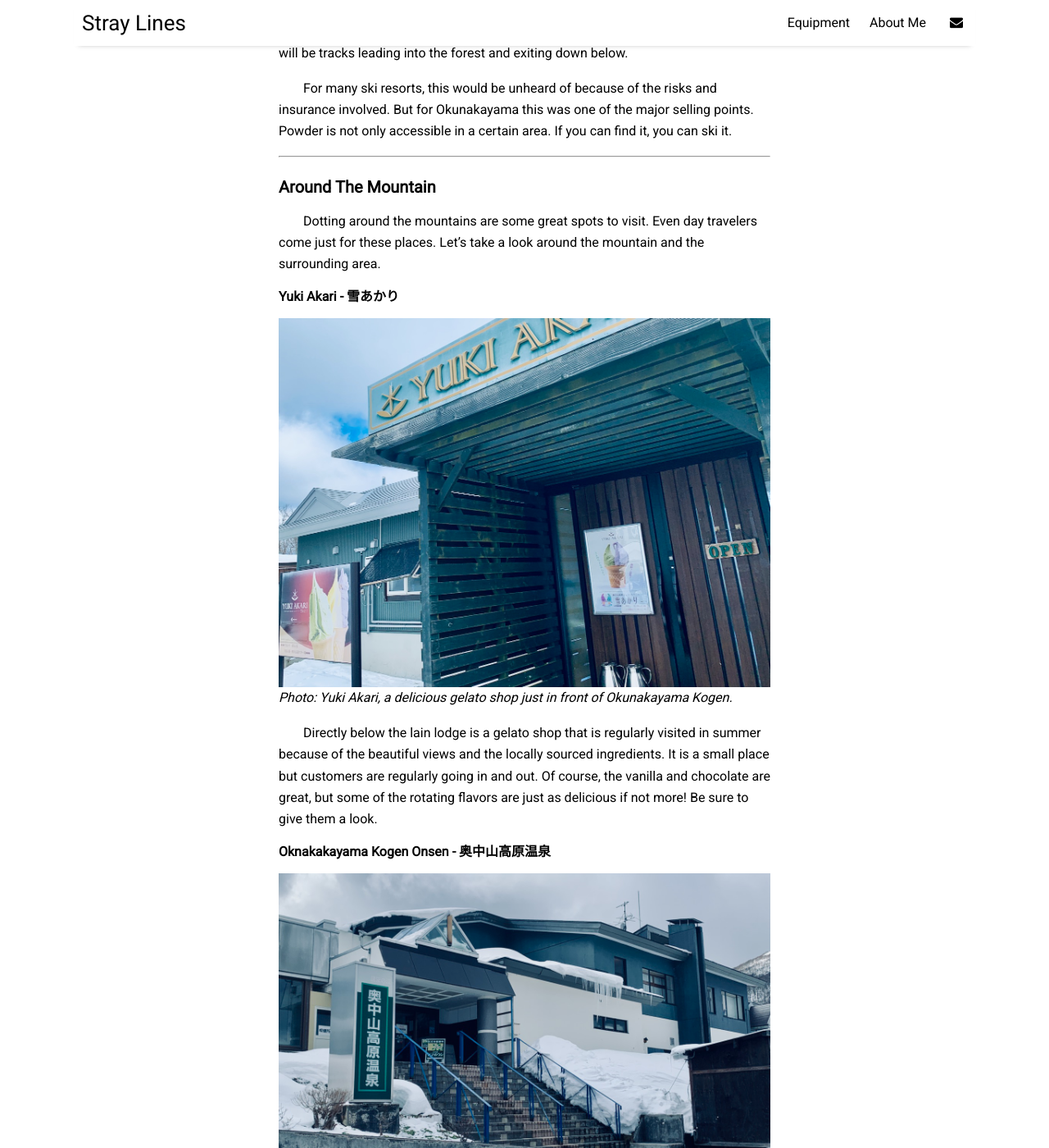
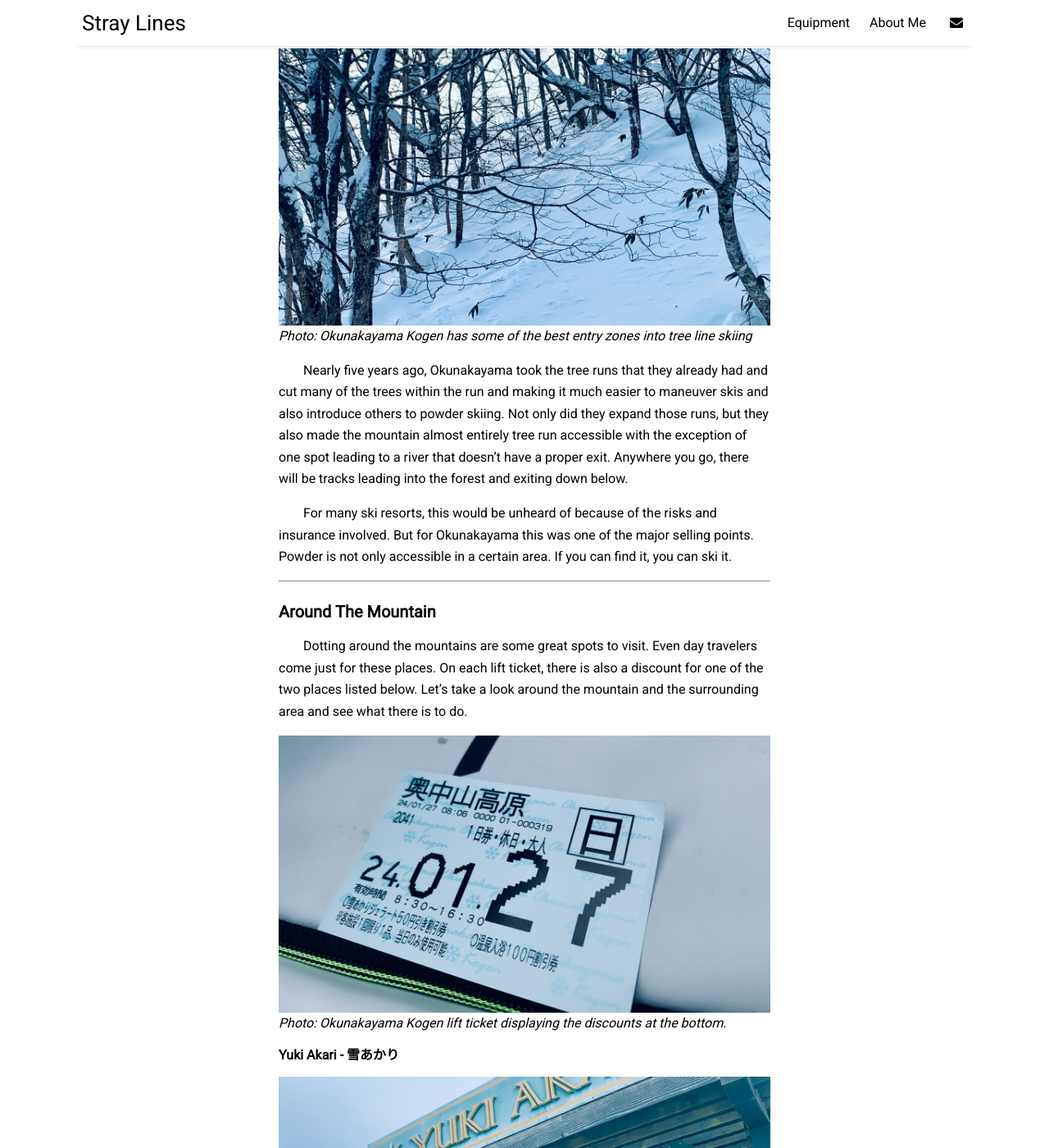
Before and after one commit to eliotcochrane/eliotcochrane.github.io, a Jekyll site: the page built from wip/okunakayama-kogen-2324.md, in a window 1280 px wide and 1400 px high, scrolled down 2357 px. Shown: the whole window at 82% size. Built offline with Jekyll 4.4.1, drawn with Linux system fonts in a browser that asks for light colours; nearby versions of some CDN libraries; some of the changed text lies outside the part shown.

Commit message:
Okunakayama update
-Updated the content and assets to the post
-Not finished but expanded to include the ticket and price discounts in the surrounding area.

```diff
--- a/wip/off-the-beaten-path.md
+++ b/wip/okunakayama-kogen-2324.md
@@ -13,7 +13,7 @@
 
 ***
 
-## <center>Okunakayama</center>
+## <center>Okunakayama Kogen</center>
 ### <center>All Things Skiing</center>
 
 ***
@@ -25,6 +25,9 @@
 ### Borders
 
 Okunakayama is quite northerly within Iwate Prefecture. While this limits customers from southern Iwate that may tend to ski at Geto Kogen Ski Resort, it does open the possibility for skiers and snowboarders from Aomori Prefecture to visit. The local skiers make up a majority of the population on the slopes but there are also lots of day passes and seasons passes sold to those outside the prefecture.
+
+![Sign displaying the menu at the Okunakayama Kogen food court](/assets/img/okunakayama-8.jpeg)
+*Photo: A large sign displaying the numbers, names, and prices of the food available at the food court within Okunakayama Kogen.*
 
 Many times, the passes sold to those outside the prefecture are often families from the military base that the United States of America operates in Misawa, Aomori Prefecture. They come to Okunakayama on the weekends as though it were just like home. English signage has increased within the ski area and the staff can also do their jobs in English. On top of that, there is also a military discount which acts as a great introduction for those looking to step their feet into snow sports for the first time.
 
@@ -43,14 +46,19 @@
 
 ### Around The Mountain
 
-Dotting around the mountains are some great spots to visit. Even day travelers come just for these places. Let's take a look around the mountain and the surrounding area.
+Dotting around the mountains are some great spots to visit. Even day travelers come just for these places. On each lift ticket, there is also a discount for one of the two places listed below. Let's take a look around the mountain and the surrounding area and see what there is to do.
+
+![Okunakayama Kogen lift ticket showing discounts](/assets/img/okunakayama-12.jpeg)
+*Photo: Okunakayama Kogen lift ticket displaying the discounts at the bottom.*
 
 ##### Yuki Akari - 雪あかり
 
 ![The front of the gelato shop, Yuki Akari](/assets/img/okunakayama-10.jpeg)
 *Photo: Yuki Akari, a delicious gelato shop just in front of Okunakayama Kogen.*
 
-Directly below the lain lodge is a gelato shop that is regularly visited in summer because of the beautiful views and the locally sourced ingredients. It is a small place but customers are regularly going in and out. Of course, the vanilla and chocolate are great, but some of the rotating flavors are just as delicious if not more! Be sure to give them a look.
+Directly below the lain lodge is a gelato shop that is regularly visited in summer because of the beautiful views and the locally sourced ingredients. It is a small place but customers are regularly going in and out. Of course, the standard flavors of vanilla and chocolate are great, but some of the rotating flavors are just as delicious if not more! My favorite is the sesame flavor (goma - ごま)!
+
+Be sure to give them a look and get your 50円 discount!
 
 ##### Oknakakayama Kogen Onsen - 奥中山高原温泉
 
```
Also changed, not shown: assets/img/okunakayama-12.jpeg (added).
